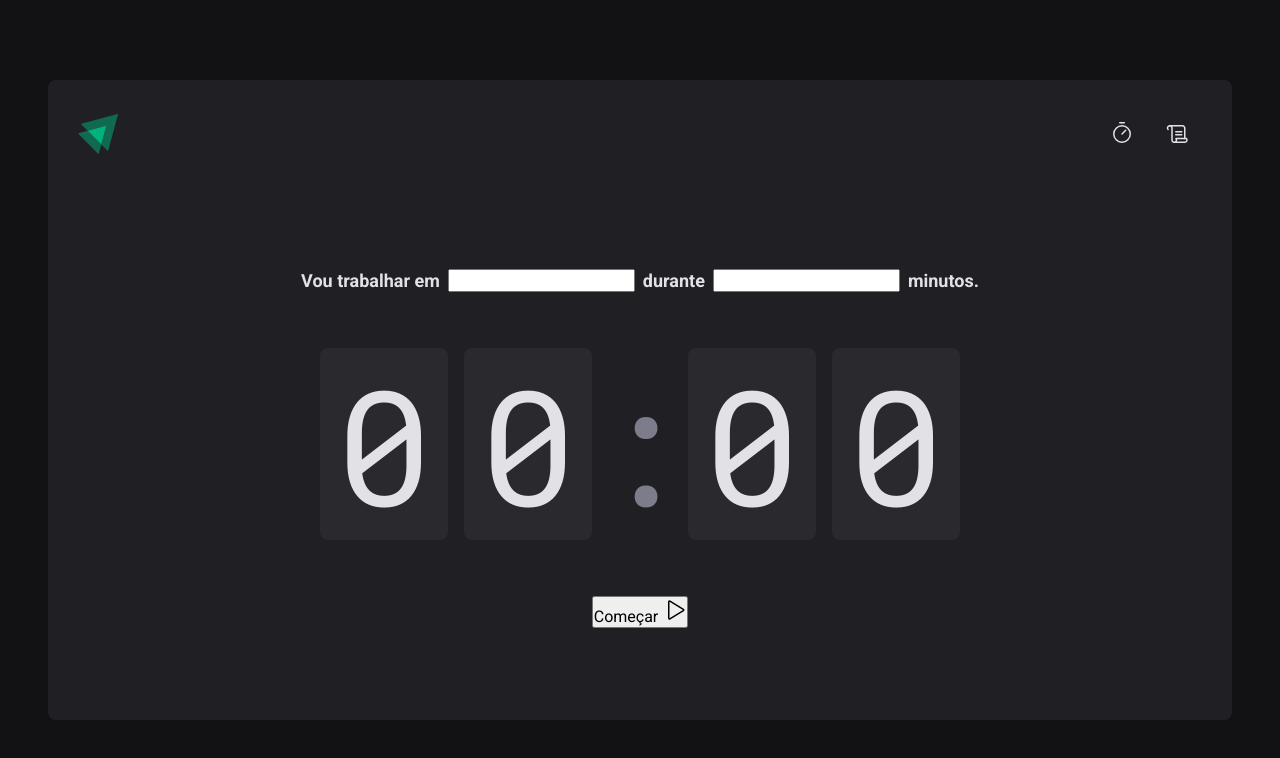
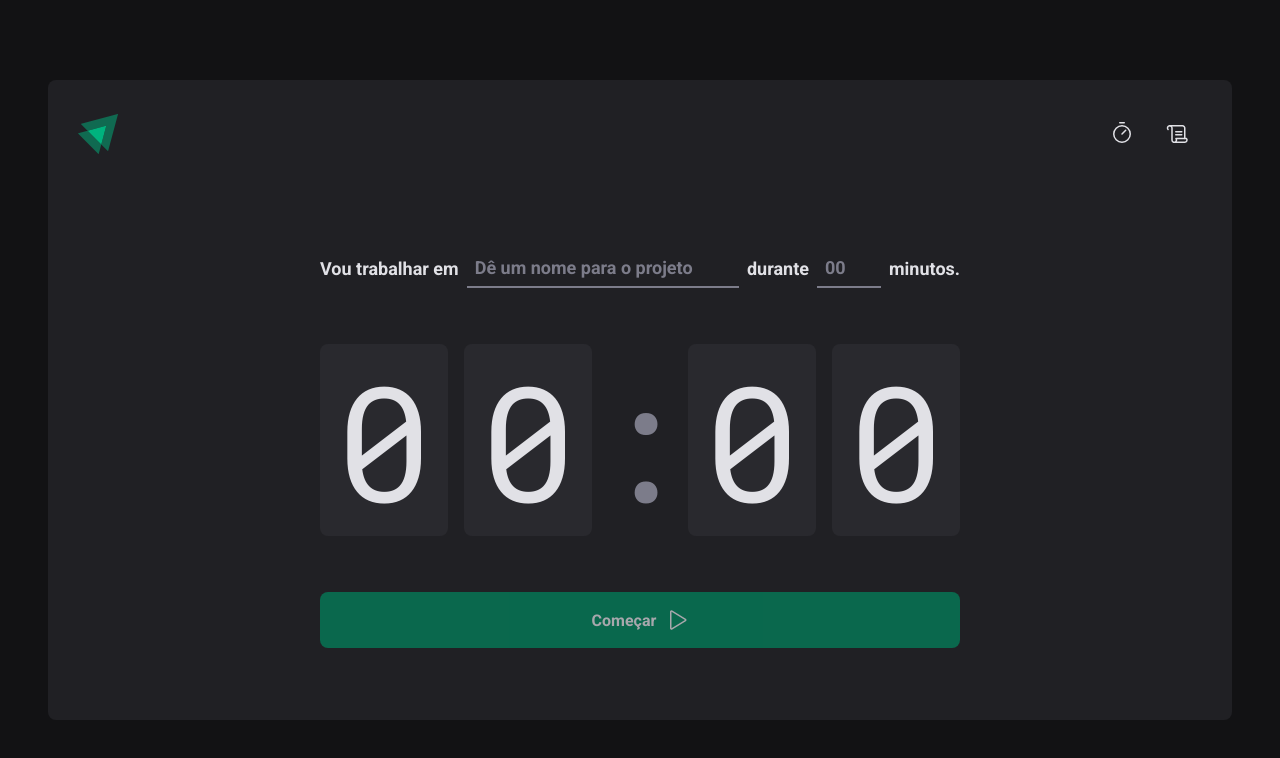
Before and after one commit to santanaIgot/ignite-timer, a React (Vite) app: page / in a window 1280 px wide. Shown: the top 758 px of the page. Built offline with nearby package versions, Linux system fonts and the light colour scheme.

Commit message:
[feat] - estilização botão e input

```diff
--- a/src/pages/Home/index.tsx
+++ b/src/pages/Home/index.tsx
@@ -1,5 +1,5 @@
 import { Play } from "phosphor-react";
-import { CountDownContainer, FormContainer, HomeContainer, Separetor } from "./styles";
+import { CountDownContainer, FormContainer, HomeContainer, Separetor, StartCountDownButton, TaskInput, MinutesAmountInput } from "./styles";
 
 
 export function Home() {
@@ -8,10 +8,17 @@ export function Home() {
       <form action="">
         <FormContainer >
           <label htmlFor="task">Vou trabalhar em</label>
-          <input id="task" />
+        <TaskInput
+          id="task"
+          placeholder="Dê um nome para o projeto"
+        />
 
           <label htmlFor="">durante </label>
-          <input type="number" id="minutesAmount" />
+        <MinutesAmountInput
+          type="number"
+          id="minutesAmount"
+          placeholder="00"
+        />
 
           <span>minutos.</span>
         </FormContainer>
@@ -24,7 +31,9 @@ export function Home() {
           <span>0</span>
         </CountDownContainer>
 
-        <button type="submit">Começar <Play size={24}/></button>
+        <StartCountDownButton disabled type="submit">
+          Começar <Play size={24}/>
+        </StartCountDownButton>
       </form>
     </HomeContainer>
   );
--- a/src/pages/Home/styles.ts
+++ b/src/pages/Home/styles.ts
@@ -60,6 +60,63 @@ export const Separetor = styled.div`
     justify-content: center;
 `
 
-export const Button = styled.button`
+export const StartCountDownButton = styled.button`
+    width: 100%;
+    border: 0;
+    padding: 1rem;
+    border-radius: 8px;
+
+    display: flex;
+    align-items: center;
+    justify-content: center;
+
+    gap: 0.5rem;
+    font-weight: bold;
+
+    cursor: pointer;
+
+    background: ${props => props.theme["green-500"]};
+    color: ${props => props.theme["gray-100"]};
+
+    &:disabled{
+        opacity: 0.7;
+        cursor: not-allowed;
+    }
+
+    &:not(:disabled)hover{
+        background: ${(props) => props.theme["green-700"]};
+    }
 
 `
+
+
+const BaseInput = styled.input `
+    background: transparent;
+    height: 2.5rem;
+    border: 0;
+    border-bottom: 2px solid ${props => props.theme["gray-500"]};
+    font-weight: bold;
+    font-size: 1.125rem;
+    padding: 0 0.5rem;
+    color: ${(props) => props.theme["gray-100"] };
+
+    &:focus{
+        box-shadow: none ;
+    }
+
+    &::placeholder{
+        color: ${(props) => props.theme["gray-500"] };
+        border-color: ${(props) => props.theme["green-500"] };
+    }
+`
+
+export const TaskInput = styled(BaseInput)`
+
+    flex: 1;
+`
+
+
+export const MinutesAmountInput = styled(BaseInput)`
+
+    width: 4rem;
+`
```
